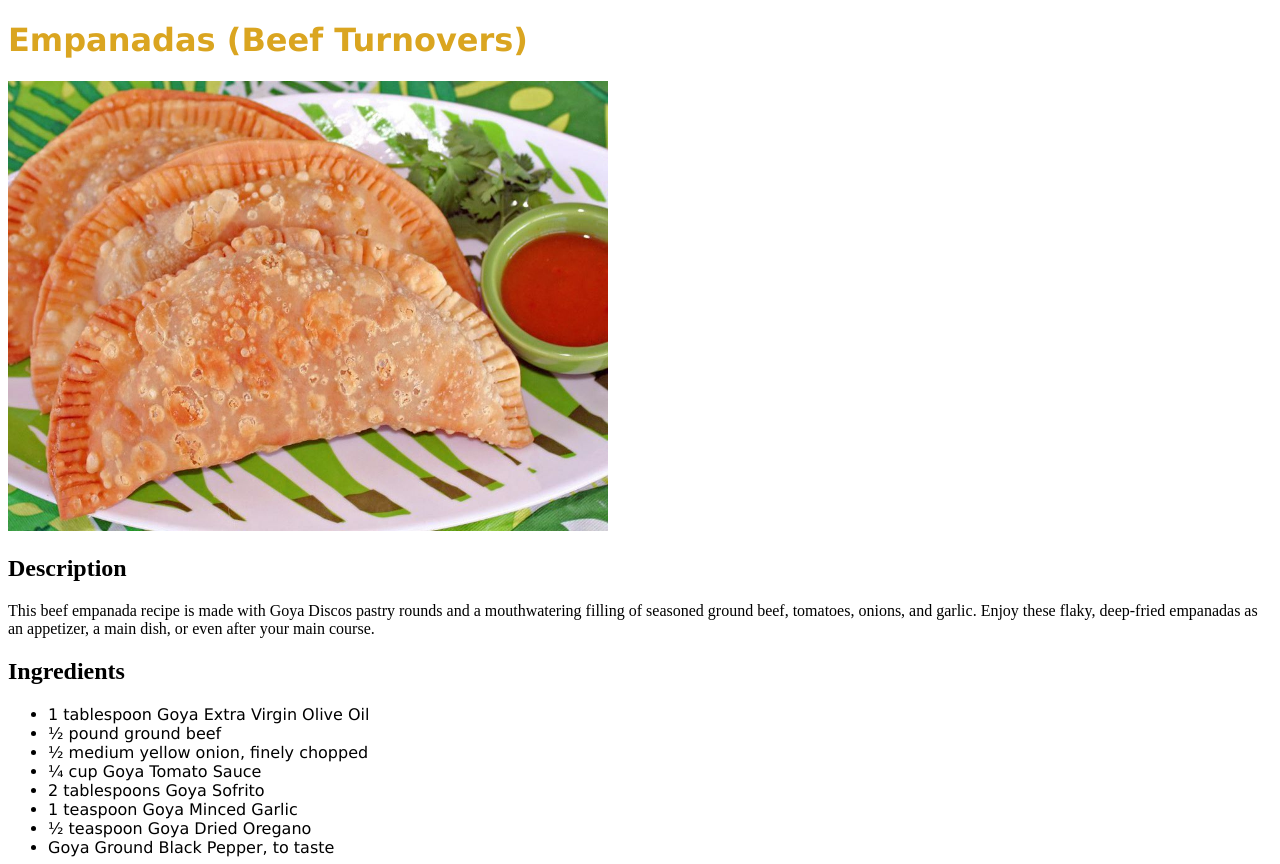
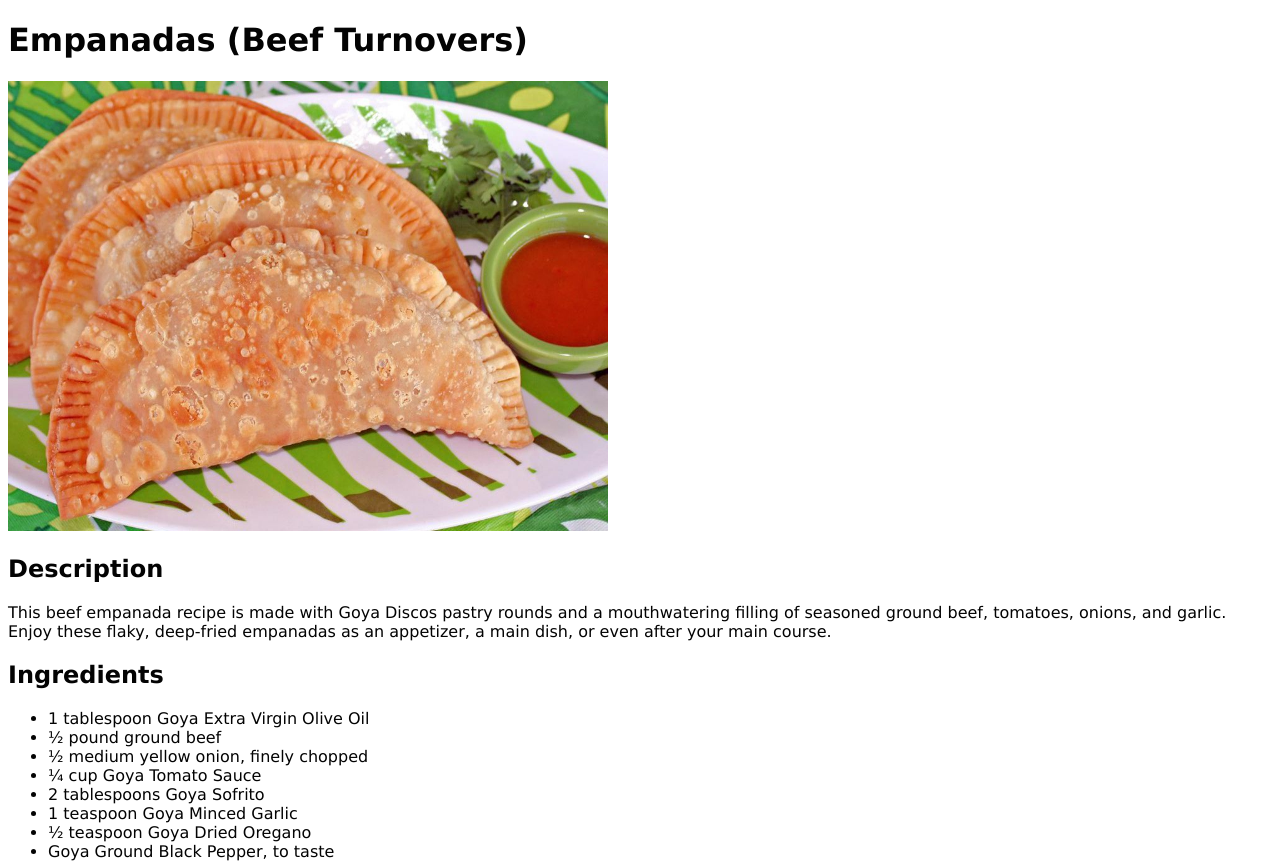
Before and after one commit to dmeskhi/odin-recipes, a plain HTML site: page recipes/empanadas.html in a window 1280 px wide. Shown: the top 864 px of the page. Drawn offline with Linux system fonts and the light colour scheme.

Commit message:
use type selector for matching element names 'h1,h2' and 'ul,ol'. use paragraph class for <p> element

```diff
--- a/css/style.css
+++ b/css/style.css
@@ -1,9 +1,10 @@
-h1 {
+h1,h2 {
     font-family: Verdana, Geneva, Tahoma, sans-serif;
-    color: #daa520;
+    color: #030303;
 }
 
-ul {
+ul,ol,p {
     font-family: Verdana, Geneva, Tahoma, sans-serif;
     font-size: 16px;
+    color: #030303;
 }
```
